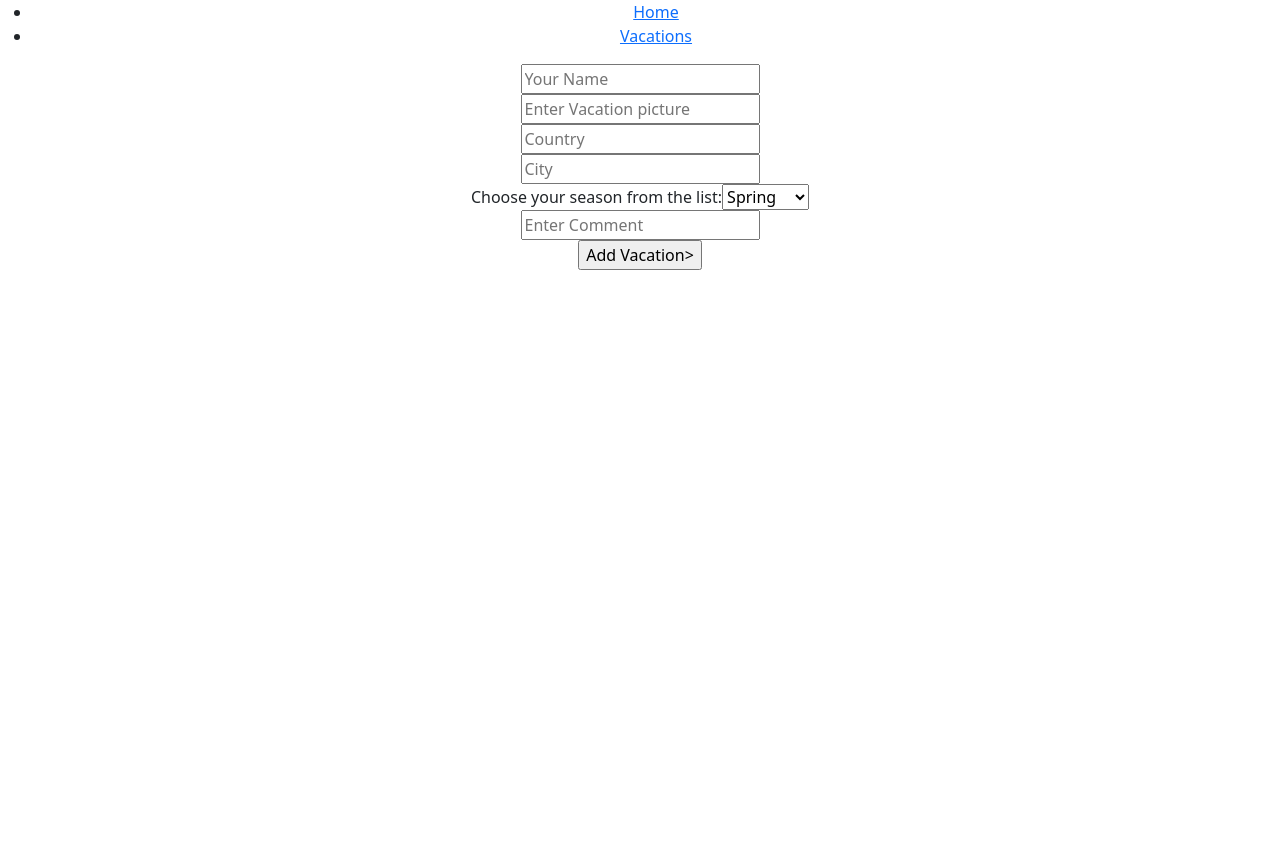
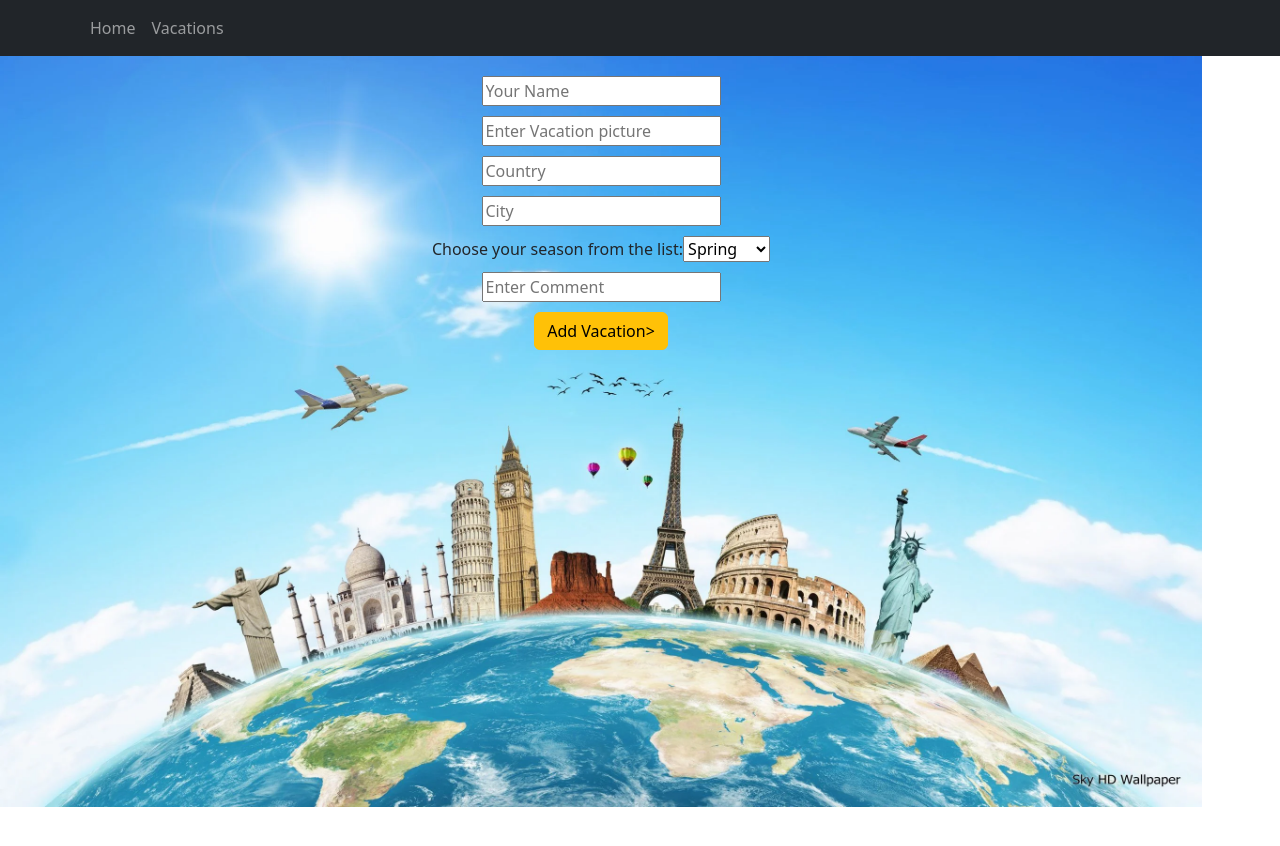
Before and after one commit to chendrix5/Milestone-Mern, a React (Create React App) app in the folder front-end/: page /addVacation in a window 1280 px wide. Shown: the top 846 px of the page. Before the commit the page ends 800 px from the top, so only its background shows below. Built offline with nearby package versions, Linux system fonts and the light colour scheme.

Commit message:
bootstrap

```diff
--- a/front-end/src/App.js
+++ b/front-end/src/App.js
@@ -6,7 +6,7 @@ import VacaForm from './Components/Create';
 import Home from './Components/Home'
 import Vacations from './Components/Vacations'
 
-import {} from 'react-bootstrap';
+import { Navbar, Nav, Container } from 'react-bootstrap';
 import 'bootstrap/dist/css/bootstrap.min.css';
 
 
@@ -14,21 +14,22 @@ function App() {
 
 
 
-    return (
-      <div className="App">
-        <Router>
-            <header>
-                <div className="navBar">
-                    <ul>
-                      <li>
-                      <Link to="/">Home</Link>
-                      </li>
-                      <li>
-                      <Link to="/vacations">Vacations</Link>
-                      </li>
-                    </ul>
-                </div>
-            </header>
+  return (
+    <div className="App">
+      <Router>
+          <header>
+              <Navbar collapseOnselect fixed='sticky' expand='sm' bg='dark' variant='dark'>
+                <Container>
+                  <Navbar.Toggle aria-controls='responsive-navbar-nav' />
+                  <Navbar.Collapse id='responsive-navbar-nav'>
+                    <Nav>
+                      <Nav.Link href='/'>Home</Nav.Link>
+                      <Nav.Link href='/vacations'>Vacations</Nav.Link>
+                    </Nav>
+                  </Navbar.Collapse>
+                </Container>
+              </Navbar>
+          </header>
 
         <div className="display">
             <Routes>
--- a/front-end/src/Components/Create.js
+++ b/front-end/src/Components/Create.js
@@ -1,5 +1,7 @@
 import axios from 'axios'
 import React, { useState } from 'react'
+import image from '../Images/vacation-page.webp'
+import '../Create.css'
 
 export default function VacaForm(props) {
     const [name, setName] = useState('')
@@ -24,20 +26,20 @@ export default function VacaForm(props) {
     }
 
     return (
-        <form onSubmit={handleSubmit}>
-            <div>
+        <form class="form" style={{ backgroundImage:`url(${image})`, backgroundRepeat:"no-repeat", backgroundSize:"contain", height:1500, width: 1202 }} onSubmit={handleSubmit}>
+            <div class="name">
                 <input type="text" id="name" value={name} name="name" onChange={handleChange} placeholder="Your Name" />
             </div>
-            <div>
+            <div class="pic">
                 <input type="url" id="pic" name="pic" value={pic} onChange={handleChange} placeholder="Enter Vacation picture" />
             </div>
-            <div>
+            <div class="country">
                 <input type="text" id="country" name="country" value={country} onChange={handleChange}  placeholder="Country" />
             </div>
-            <div>
+            <div class="city">
                 <input type="text" id="city" name="city" value={city} onChange={handleChange} placeholder="City" />
             </div>
-            <div>
+            <div class="season">
                 <label>Choose your season from the list:</label>
 
                 <select id="season" name="season" value={season} onChange={handleChange}>
@@ -48,10 +50,10 @@ export default function VacaForm(props) {
                 </select>
             </div>
 
-            <div>
+            <div class="comment">
                 <input type="text" id="comment" name="comment" value={comment} onChange={handleChange} placeholder="Enter Comment" />
             </div>
-            <input type="submit" value="Add Vacation>" />
+            <input class="btn btn-warning" type="submit" value="Add Vacation>" />
         </form>
     )
 }
--- a/front-end/src/Components/Home.js
+++ b/front-end/src/Components/Home.js
@@ -1,15 +1,21 @@
 import React from 'react';
 import {} from 'react-bootstrap';
 import 'bootstrap/dist/css/bootstrap.min.css';
+import '../Home.css'
+import image from "../Images/eiffel-tower-in-paris.jpg"
+
 
 export default function Home (){
+
     return(
-        <div className="homepage">
+        <div style={{ backgroundImage:`url(${image})`, backgroundRepeat:"no-repeat", backgroundSize:"contain", height:1500, width:1202 }} className="homepage" class="homepage">
             <h1>Vacation Spots</h1>
 
-            <h2> Welcome to a new website that is a pool of vacation spots that anyone can add to!</h2>
+            <h2> Welcome to a new website that is a pool of vacation spots that anyone can add to</h2>
 
-            <h2>You can browse new vacation spots or add your own vacation that you've had, to help users find a new vactaion!</h2>
+            <h2>Visit the "Vacations" tab to browse new vacation spots or add your own</h2>
+
+            <h2>Help others find a new vacation spot, and even find one for yourself</h2>
         </div>
     )
 }
--- a/front-end/src/Components/Vacations.js
+++ b/front-end/src/Components/Vacations.js
@@ -1,20 +1,24 @@
-import React from 'react'
+import React from 'react';
 
-import { Link } from 'react-router-dom'
+import { Link } from 'react-router-dom';
 
 
 import {} from 'react-bootstrap';
 import 'bootstrap/dist/css/bootstrap.min.css';
 
+import '../Vacations.css'
+import image from '../Images/vacation-page.webp'
+
+
 export default function Vacations(props){
     const displayVacations = props.vacations.map((eachVacation)=> <li>{eachVacation}</li>)
 
     return(
-        <div>
-            <div className="vactaions">
-                <div className="vacationsHeader">
+        <div style={{ backgroundImage: `url(${image})`, backgroundRepeat:"no-repeat", backgroundSize:"contain", height:1200, width:1202}}>
+            <div className="vactaions" class="vacations">
+                <div className="vacationsHeader" class="vacationsHeader">
                     <h1> Vacation Spots</h1>
-                    <Link to="/addVacation" >Create Vacation</Link>
+                    <Link to="/addVacation" class="addVacation">Create Vacation</Link>
                 </div>
                 <ul>
                     {displayVacations}
--- /dev/null
+++ b/front-end/src/Create.css
@@ -0,0 +1,3 @@
+.form {
+    padding: 20px
+}
--- /dev/null
+++ b/front-end/src/Home.css
@@ -0,0 +1,7 @@
+.homepage {
+    padding: 20px;
+}
+
+h2 {
+    padding: 20px
+}
--- /dev/null
+++ b/front-end/src/Vacations.css
@@ -0,0 +1,24 @@
+.addVacation {
+    padding: 50px;
+}
+
+.pic {
+    padding-top: 10px;
+}
+
+.country {
+    padding-top: 10px;
+}
+
+.city {
+    padding-top: 10px;
+}
+
+.season {
+    padding-top: 10px;
+}
+
+.comment {
+    padding-top: 10px;
+    padding-bottom: 10px
+}
```
